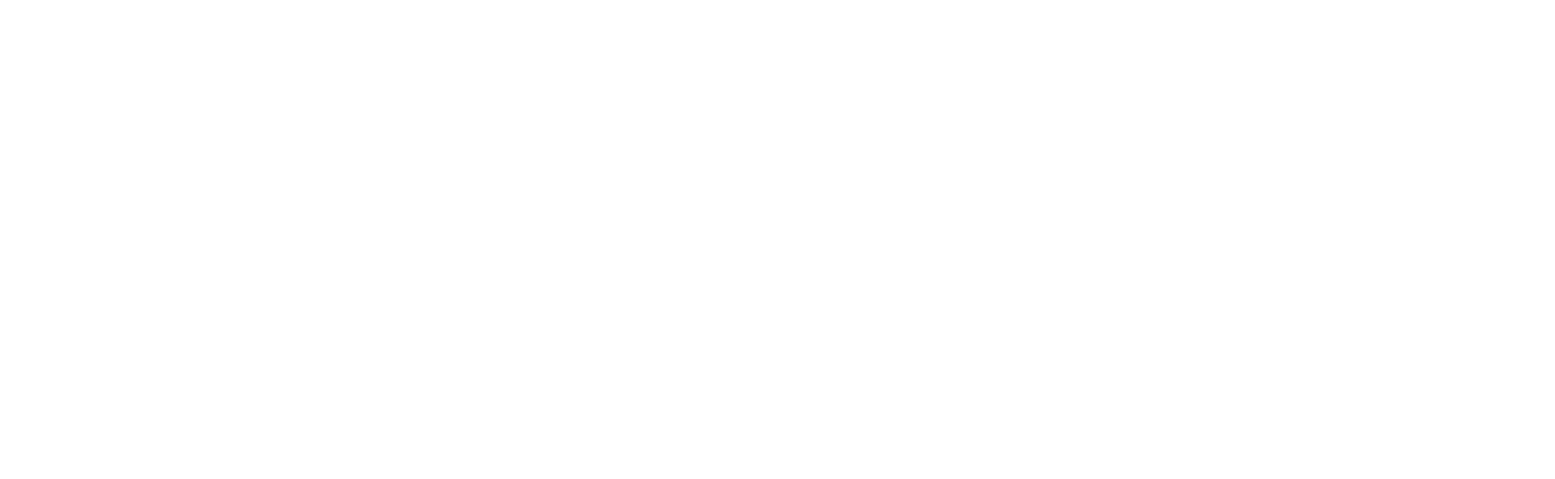
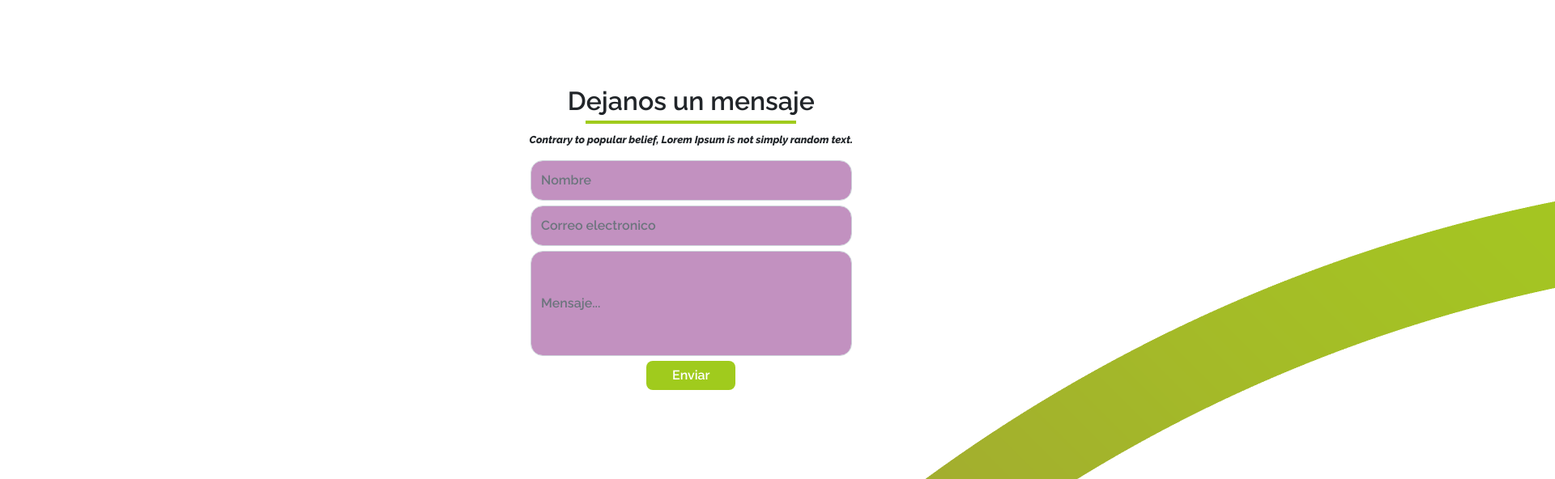
Before and after one commit to victordc7/rhmedical-angular, an Angular app: page /inicio in a window 1280 px wide. Shown: the part 1344-1936 px from the top of the page at 81% size, 1920 px wide, since content can reach past the window. Built offline with nearby package versions, Linux system fonts and the light colour scheme.

Commit message:
form - secction 3

```diff
--- a/src/app/dashboard/section2/section2.component.html
+++ b/src/app/dashboard/section2/section2.component.html
@@ -46,6 +46,6 @@
     </div>
 
 
-    <div style="height: 1000px;"></div>
+    <div style="height: 60px;"></div>
 
 </div>
--- a/src/app/dashboard/section3/section3.component.css
+++ b/src/app/dashboard/section3/section3.component.css
@@ -0,0 +1,40 @@
+.form-control{
+    border-radius: 15px;
+    background-color: var(--secondary);
+    height: 50px;
+}
+
+.form-group{
+
+    height: 40px;
+}
+
+#message{
+    height: 130px;
+}
+
+.btn-primary{
+    margin-top: 80px;
+    border-radius: 8px;
+    width: 110px;
+    text-align: center;
+}
+
+.text2{
+    text-align: center;
+}
+
+.text1 {
+    text-align: center;
+    margin-top: 10px;
+    font-style: italic;
+    font-size: 80%;
+    font-weight: 800;
+}
+
+
+#border {
+    width: 260px;
+    border-top: solid var(--primary) 4px;
+    margin-top: -4px;
+}
--- a/src/app/dashboard/section3/section3.component.html
+++ b/src/app/dashboard/section3/section3.component.html
@@ -1 +1,30 @@
-<!-- <p>section3 works!</p> -->
+<div class="container-fluid pt-0 pt-lg-5 ">
+    <div class="justify-content-center row">
+
+        <div class="col-12 col-md-4">
+            <img src="../../../assets/logoRedondoEstetica.png" alt="...">
+        </div>
+        <div class="col-12 col-md-4">
+                <h2 class="text2">Dejanos un mensaje</h2>
+                <div class="justify-content-center row">
+                <div id="border"></div>
+                <p class="text1">Contrary to popular belief, Lorem Ipsum is not simply random text.</p>
+                </div>
+                <form>
+
+                        <div class="form-group">
+                            <input type="email" class="form-control" id="nombre" placeholder="Nombre">
+                        </div>
+
+                        <div class="form-group">
+                        <input type="text" class="form-control" id="correo" placeholder="Correo electronico">
+                        </div>
+                        <div class="form-group">
+                        <input type="text" class="form-control" id="message" placeholder="Mensaje...">
+                        </div>
+                        <div class="justify-content-center row">
+                        <button type="submit" class="btn btn-primary">Enviar</button>
+                        </div>
+                </form>
+         <div style="height: 70px;"></div>
+    </div>
```
Also changed, not shown: 1 other file (tests, documents, lock files or other folders).
